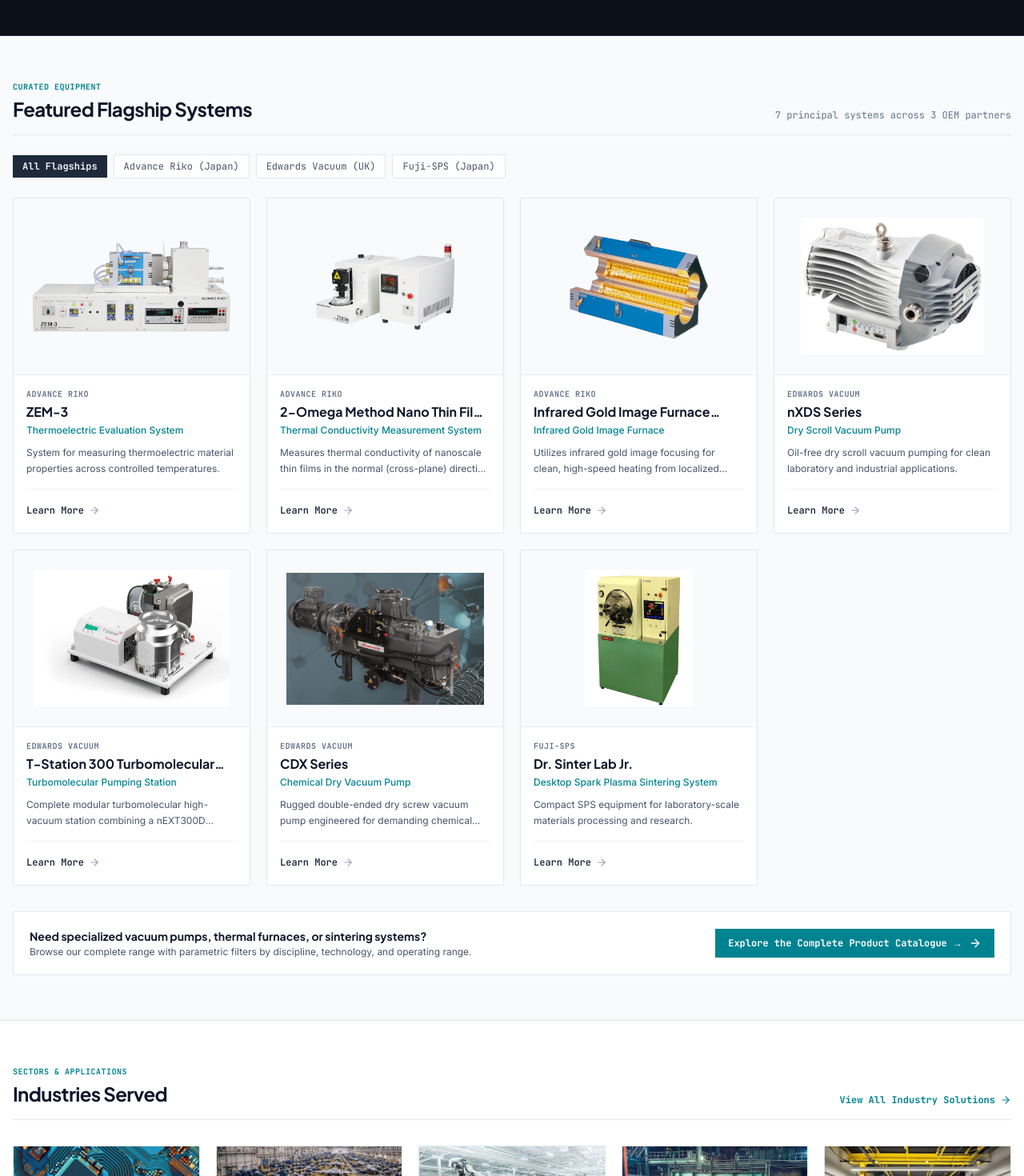
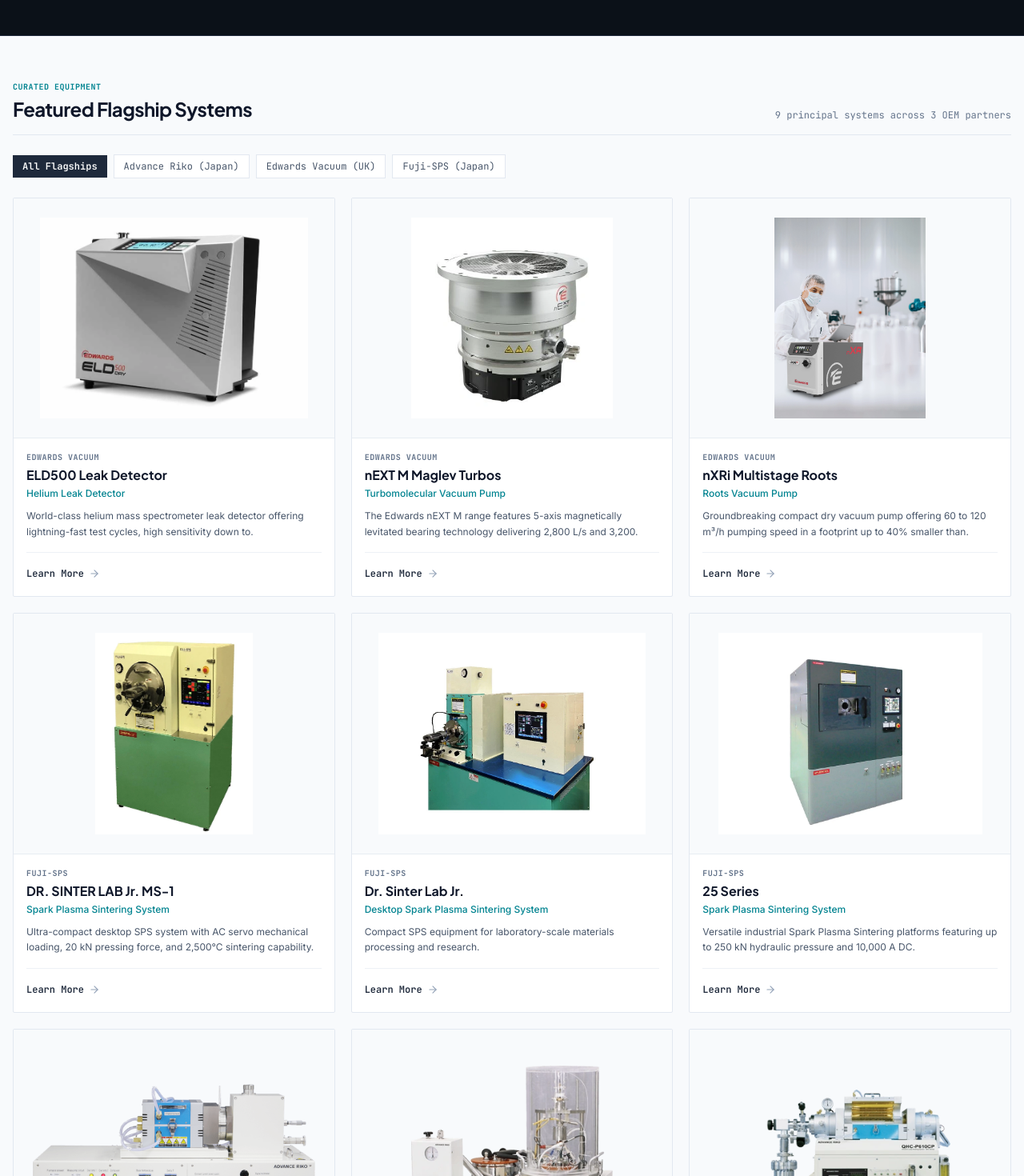
Before and after one commit to vivanvj21/syinco_website, a Next.js app: page / in a window 1280 px wide. Shown: the part 1140-2610 px from the top of the page at 80% size. Built offline with nearby package versions, Linux system fonts and the light colour scheme.

Commit message:
feat: display 9 curated flagship systems across 3 OEM partners on homepage

```diff
--- a/src/components/business/CuratedFlagshipGrid.tsx
+++ b/src/components/business/CuratedFlagshipGrid.tsx
@@ -39,7 +39,7 @@ export function CuratedFlagshipGrid() {
             </h2>
           </div>
           <span className="font-mono text-xs text-ink-muted hidden sm:block">
-            7 principal systems across 3 OEM partners
+            9 principal systems across 3 OEM partners
           </span>
         </div>
 
@@ -61,8 +61,8 @@ export function CuratedFlagshipGrid() {
           ))}
         </div>
 
-        {/* 4-Column Desktop / 2-Column Tablet / 1-Column Mobile for flagship products */}
-        <div className="grid grid-cols-1 sm:grid-cols-2 lg:grid-cols-4 gap-5">
+        {/* 3-Column Desktop (3x3 grid) / 2-Column Tablet / 1-Column Mobile for 9 flagship products */}
+        <div className="grid grid-cols-1 sm:grid-cols-2 lg:grid-cols-3 gap-5">
           {displayedProducts.map((product) => (
             <VisualProductCard key={product.id} product={product} />
           ))}
--- a/src/data/homepage-curated.ts
+++ b/src/data/homepage-curated.ts
@@ -2,13 +2,20 @@ import { Product } from "@/types/product";
 import { allProducts } from "./products";
 
 export const HOMEPAGE_CURATED_IDS = [
+  // Edwards Vacuum (3)
+  "edwards-eld500",
+  "edwards-next-maglev-series",
+  "edwards-nxri-series",
+
+  // Fuji-SPS (3)
+  "fuji-sps-dr-sinter-lab-jr-ms1",
+  "fuji-sps-dr-sinter-lab-jr",
+  "fuji-sps-25-series",
+
+  // Advance Riko (3)
   "advance-riko-zem-3",
-  "advance-riko-tcn-2omega",
-  "advance-riko-rhl-e-vht-p-series",
-  "edwards-nxds-series",
-  "edwards-t-station-300",
-  "edwards-cdx-series",
-  "fuji-sps-dr-sinter-lab-jr",
+  "advance-riko-mini-pem",
+  "advance-riko-vhc-series",
 ] as const;
 
 /**
@@ -20,9 +27,69 @@ export function getHomepageCuratedProducts(): Product[] {
   const result: Product[] = [];
 
   for (const id of HOMEPAGE_CURATED_IDS) {
+    if (id === "fuji-sps-dr-sinter-lab-jr-ms1") {
+      const baseLabJr = curatedMap.get("fuji-sps-dr-sinter-lab-jr");
+      if (baseLabJr) {
+        result.push({
+          ...baseLabJr,
+          id: "fuji-sps-dr-sinter-lab-jr-ms1",
+          name: "New Model DR.SINTER LAB Jr. MS-1 Desktop SPS",
+          officialProductName: "New Model DR.SINTER LAB Jr. MS-1",
+          modelSeries: "DR. SINTER LAB Jr. MS-1",
+          tagline: "New Model Compact Desktop Spark Plasma Sintering System for Advanced R&D",
+          shortDescription: "Ultra-compact desktop SPS system with AC servo mechanical loading, 20 kN pressing force, and 2,500°C sintering capability.",
+          heroImage: {
+            url: "/images/products/fuji-sps/dr-sinter-lab-jr-hero.webp",
+            altText: "New Model DR.SINTER LAB Jr. MS-1 Desktop SPS",
+            width: 1024,
+            height: 1306,
+            role: "product-hero",
+          },
+        });
+      }
+      continue;
+    }
+
+    if (id === "advance-riko-vhc-series") {
+      const baseQhc = curatedMap.get("advance-riko-qhc-qhc");
+      if (baseQhc) {
+        result.push({
+          ...baseQhc,
+          id: "advance-riko-vhc-series",
+          name: "Variable Atmosphere Lamp Heating System VHC series",
+          officialProductName: "Variable Atmosphere Lamp Heating System VHC series",
+          modelSeries: "VHC Series",
+          tagline: "Variable Atmosphere Infrared Lamp Heating System for Advanced Materials Processing",
+          shortDescription: "Compact high-speed infrared lamp heating system featuring variable atmosphere control and quartz heat treatment chamber.",
+          heroImage: {
+            url: "/images/products/advance-riko/vhc-series-hero.webp",
+            altText: "Variable Atmosphere Lamp Heating System VHC series",
+            width: 300,
+            height: 300,
+            role: "product-hero",
+          },
+        });
+      }
+      continue;
+    }
+
     const item = curatedMap.get(id);
     if (item) {
-      result.push(item);
+      // If it is base lab jr, ensure its heroImage points to the 212H console so it is distinct from MS-1
+      if (id === "fuji-sps-dr-sinter-lab-jr") {
+        result.push({
+          ...item,
+          heroImage: {
+            url: "/images/products/fuji-sps/dr-sinter-lab-jr-212h.webp",
+            altText: "DR. SINTER LAB Jr. Series 212H Console",
+            width: 1024,
+            height: 1306,
+            role: "product-hero",
+          },
+        });
+      } else {
+        result.push(item);
+      }
     }
   }
 
--- a/src/lib/product-display.ts
+++ b/src/lib/product-display.ts
@@ -36,7 +36,13 @@ export function getDisplayProductName(product: Product): string {
 
   // Specific canonical highlights
   if (id === "advance-riko-zem-3") return "ZEM-3";
+  if (id === "advance-riko-mini-pem") return "Mini-PEM";
+  if (id === "advance-riko-vhc-series") return "VHC Series";
   if (id === "edwards-nxds-series") return "nXDS Series";
+  if (id === "edwards-eld500") return "ELD500 Leak Detector";
+  if (id === "edwards-next-maglev-series") return "nEXT M Maglev Turbos";
+  if (id === "edwards-nxri-series") return "nXRi Multistage Roots";
+  if (id === "fuji-sps-dr-sinter-lab-jr-ms1") return "DR. SINTER LAB Jr. MS-1";
   if (id === "fuji-sps-dr-sinter-lab-jr") return "Dr. Sinter Lab Jr.";
   if (id === "fuji-sps-25-series") return "25 Series";
   if (id === "fuji-sps-standard-research-production") return "Standard Research & Production SPS";
```
Also changed, not shown: public/images/products/advance-riko/vhc-series-hero.webp (added).
